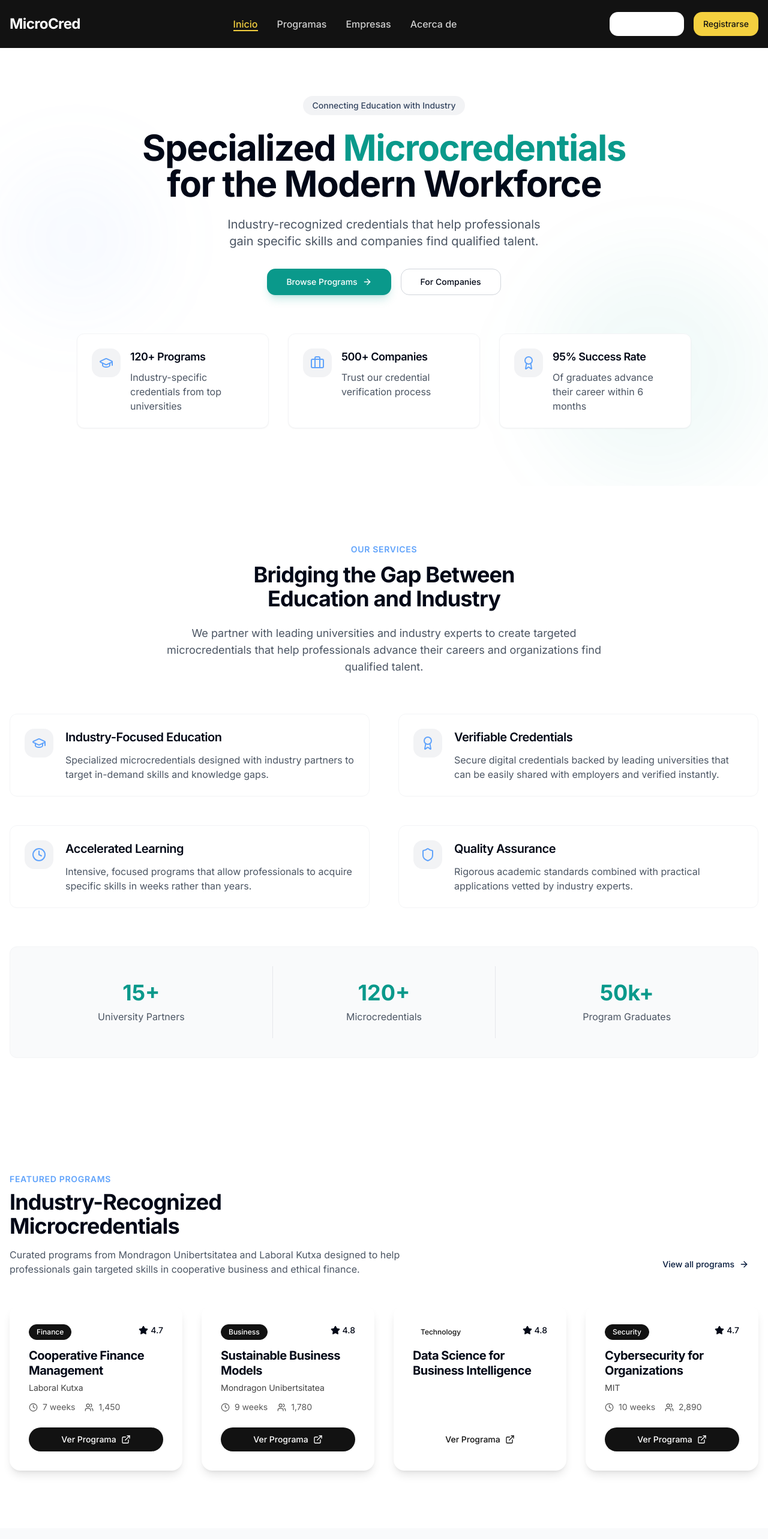
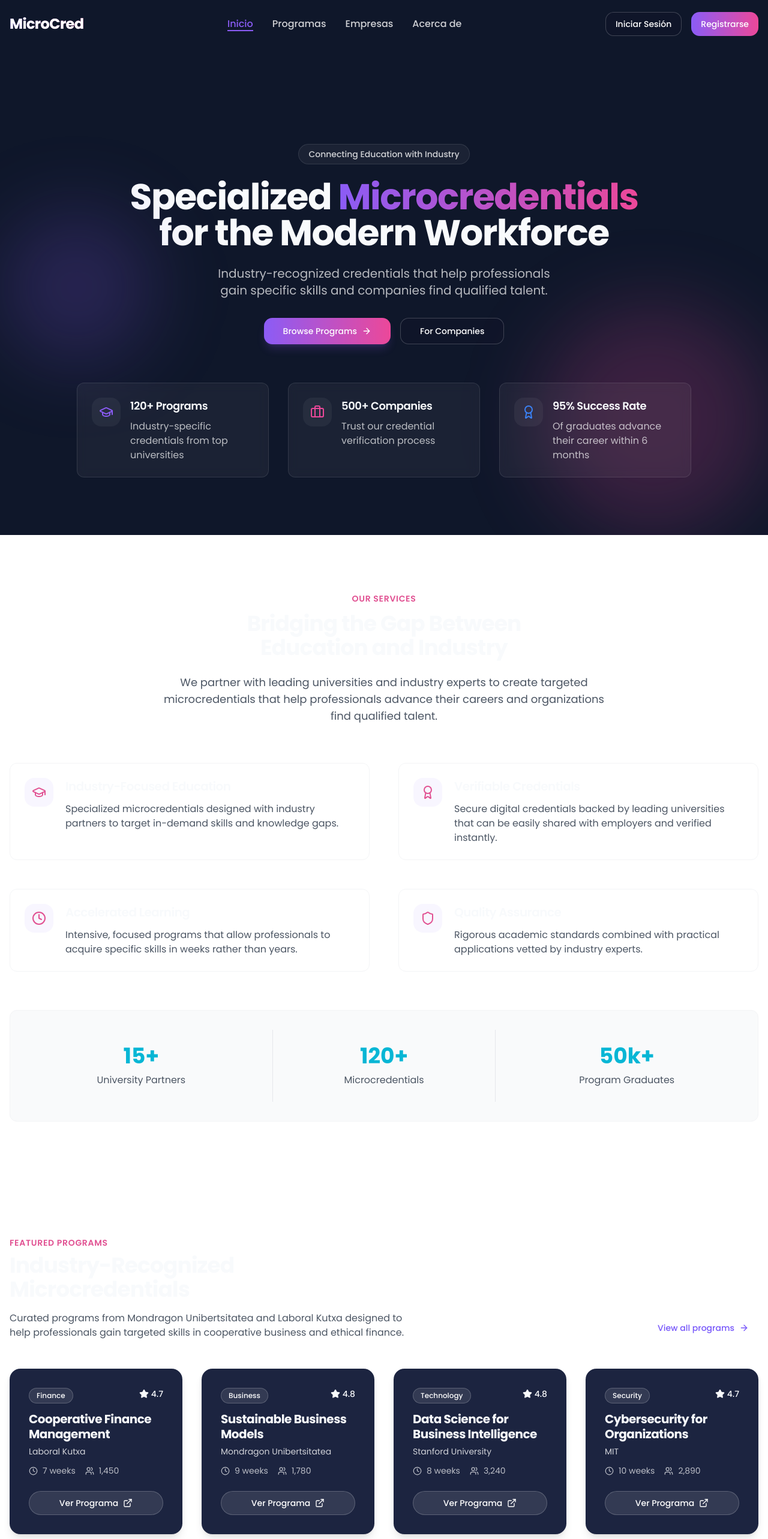
Before and after one commit to xabimurua/microcred-university-link, a React (Vite) app: page / in a window 1280 px wide. Shown: the top 2566 px of the page at 60% size. Built offline with nearby package versions, Linux system fonts and the light colour scheme.

Commit message:
Refactor: Apply theme to all pages
Apply the dark theme and styling to all platform pages.

```diff
--- a/src/App.css
+++ b/src/App.css
@@ -5,12 +5,55 @@
   width: 100%;
   display: flex;
   flex-direction: column;
+  background-color: #0F172A; /* Dark blue background */
 }
 
 /* Content area */
 .content-area {
   flex: 1;
   padding-top: 5rem;
+}
+
+/* Gradient text */
+.gradient-text {
+  background: linear-gradient(to right, #8B5CF6, #EC4899);
+  -webkit-background-clip: text;
+  background-clip: text;
+  color: transparent;
+}
+
+/* Glow effect for buttons */
+.glow-button {
+  position: relative;
+  z-index: 1;
+}
+
+.glow-button::before {
+  content: '';
+  position: absolute;
+  z-index: -1;
+  top: 0;
+  left: 0;
+  right: 0;
+  bottom: 0;
+  background: linear-gradient(to right, #8B5CF6, #EC4899);
+  border-radius: inherit;
+  opacity: 0;
+  transition: opacity 0.3s ease;
+}
+
+.glow-button:hover::before {
+  opacity: 0.5;
+}
+
+/* Card hover effect */
+.card-hover {
+  transition: transform 0.3s ease, box-shadow 0.3s ease;
+}
+
+.card-hover:hover {
+  transform: translateY(-5px);
+  box-shadow: 0 10px 25px -5px rgba(139, 92, 246, 0.3);
 }
 
 @media (prefers-reduced-motion: no-preference) {
@@ -27,3 +70,12 @@
     transform: rotate(360deg);
   }
 }
+
+/* Glassmorphism effect */
+.glass {
+  background: rgba(255, 255, 255, 0.05);
+  backdrop-filter: blur(8px);
+  -webkit-backdrop-filter: blur(8px);
+  border: 1px solid rgba(255, 255, 255, 0.1);
+  border-radius: 16px;
+}
--- a/src/App.tsx
+++ b/src/App.tsx
@@ -11,6 +11,7 @@ import ProgramDetails from "./pages/ProgramDetails";
 import ForCompanies from "./pages/ForCompanies";
 import Auth from "./pages/Auth";
 import NotFound from "./pages/NotFound";
+import "./App.css";
 
 const queryClient = new QueryClient();
 
@@ -21,6 +22,8 @@ const App = () => (
         <Toaster />
         <Sonner />
         <BrowserRouter>
+          <div className="app-container">
+            <div className="content-area">
               <Routes>
                 <Route path="/" element={<Index />} />
                 <Route path="/programs" element={<Programs />} />
@@ -29,6 +32,8 @@ const App = () => (
                 <Route path="/auth" element={<Auth />} />
                 <Route path="*" element={<NotFound />} />
               </Routes>
+            </div>
+          </div>
         </BrowserRouter>
       </TooltipProvider>
     </AuthProvider>
--- a/src/components/Hero.tsx
+++ b/src/components/Hero.tsx
@@ -37,11 +37,11 @@ const Hero = () => {
   }, []);
 
   return (
-    <section className="pt-32 pb-16 md:pt-40 md:pb-24 bg-white relative overflow-hidden">
+    <section className="pt-32 pb-16 md:pt-40 md:pb-24 bg-darkbg relative overflow-hidden">
       {/* Decorative Elements */}
       <div className="absolute top-0 left-0 w-full h-full overflow-hidden pointer-events-none">
-        <div className="absolute top-1/3 left-0 w-64 h-64 bg-secondary/5 rounded-full filter blur-3xl"></div>
-        <div className="absolute bottom-0 right-0 w-96 h-96 bg-accent/5 rounded-full filter blur-3xl"></div>
+        <div className="absolute top-1/3 left-0 w-64 h-64 bg-purple/20 rounded-full filter blur-3xl"></div>
+        <div className="absolute bottom-0 right-0 w-96 h-96 bg-pink/20 rounded-full filter blur-3xl"></div>
       </div>
 
       <div
@@ -49,23 +49,23 @@ const Hero = () => {
         className="container px-4 mx-auto opacity-100 transition-all duration-1000 ease-out"
       >
         <div className="max-w-4xl mx-auto text-center">
-          <div className="inline-block mb-6 px-4 py-1.5 bg-primary/5 rounded-full text-primary/80 font-medium text-sm">
+          <div className="inline-block mb-6 px-4 py-1.5 bg-white/5 rounded-full text-white/80 font-medium text-sm border border-white/10">
             Connecting Education with Industry
           </div>
 
           <h1 className="text-4xl md:text-5xl lg:text-6xl font-bold mb-6 text-balance">
-            Specialized <span className="text-accent">Microcredentials</span> for the Modern Workforce
+            Specialized <span className="gradient-text">Microcredentials</span> for the Modern Workforce
           </h1>
 
-          <p className="text-lg md:text-xl text-gray-600 mb-8 max-w-3xl mx-auto text-balance">
+          <p className="text-lg md:text-xl text-white/70 mb-8 max-w-3xl mx-auto text-balance">
             Industry-recognized credentials that help professionals gain specific skills and companies find qualified talent.
           </p>
 
           <div className="flex flex-col sm:flex-row justify-center gap-4 mb-16">
-            <Button size="lg" className="bg-accent hover:bg-accent/90 gap-2 text-white shadow-lg shadow-accent/20">
+            <Button size="lg" className="bg-gradient-to-r from-purple to-pink hover:opacity-90 gap-2 text-white shadow-lg shadow-purple/20 glow-button">
               Browse Programs <ArrowRight size={16} />
             </Button>
-            <Button size="lg" variant="outline" className="border-gray-300 hover:bg-gray-50">
+            <Button size="lg" variant="outline" className="border-white/20 hover:bg-white/10 text-white">
               For Companies
             </Button>
           </div>
@@ -74,19 +74,19 @@ const Hero = () => {
         {/* Stats/Features */}
         <div className="grid grid-cols-1 md:grid-cols-3 gap-8 max-w-5xl mx-auto">
           <FeatureCard
-            icon={<GraduationCap className="text-secondary" />}
+            icon={<GraduationCap className="text-purple" />}
             title="120+ Programs"
             description="Industry-specific credentials from top universities"
             delay={100}
           />
           <FeatureCard
-            icon={<Briefcase className="text-secondary" />}
+            icon={<Briefcase className="text-pink" />}
             title="500+ Companies"
             description="Trust our credential verification process"
             delay={300}
           />
           <FeatureCard
-            icon={<Award className="text-secondary" />}
+            icon={<Award className="text-blue" />}
             title="95% Success Rate"
             description="Of graduates advance their career within 6 months"
             delay={500}
@@ -110,16 +110,16 @@ const FeatureCard = ({
 }) => {
   return (
     <div
-      className="bg-white p-6 rounded-xl shadow-sm border border-gray-100 hover-lift overflow-hidden"
+      className="glass p-6 rounded-xl hover-lift border border-white/10 overflow-hidden"
       style={{ animation: `fadeIn 0.5s ease-out forwards ${delay}ms` }}
     >
       <div className="flex items-start gap-4">
-        <div className="p-3 rounded-lg bg-primary/5">
+        <div className="p-3 rounded-lg bg-white/5">
           {icon}
         </div>
         <div>
           <h3 className="text-lg font-semibold mb-2">{title}</h3>
-          <p className="text-gray-600">{description}</p>
+          <p className="text-white/70">{description}</p>
         </div>
       </div>
     </div>
--- a/src/components/Navbar.tsx
+++ b/src/components/Navbar.tsx
@@ -1,6 +1,6 @@
 
 import React, { useState, useEffect } from "react";
-import { Menu, X, UserCircle2 } from "lucide-react";
+import { Menu, X, UserCircle2, LogOut, User } from "lucide-react";
 import { Button } from "@/components/ui/button";
 import { cn } from "@/lib/utils";
 import { Link, useLocation, useNavigate } from "react-router-dom";
@@ -13,7 +13,6 @@ import {
   DropdownMenuTrigger,
 } from "@/components/ui/dropdown-menu";
 import { Avatar, AvatarFallback } from "@/components/ui/avatar";
-import { LogOut, User } from "lucide-react";
 
 const Navbar = () => {
   const [isScrolled, setIsScrolled] = useState(false);
@@ -55,7 +54,7 @@ const Navbar = () => {
     >
       <div className="container px-4 mx-auto flex items-center justify-between">
         <div className="flex items-center">
-          <Link to="/" className="text-white font-bold text-2xl tracking-tight">
+          <Link to="/" className="text-white font-bold text-2xl tracking-tight gradient-text">
             MicroCred
           </Link>
         </div>
@@ -73,7 +72,7 @@ const Navbar = () => {
               <DropdownMenuTrigger asChild>
                 <Button variant="ghost" className="relative h-10 w-10 rounded-full border border-white/20 bg-darkbg-lighter">
                   <Avatar className="h-9 w-9">
-                    <AvatarFallback className="bg-yellow text-darkbg">
+                    <AvatarFallback className="bg-purple text-white">
                       {user.email?.[0].toUpperCase()}
                     </AvatarFallback>
                   </Avatar>
@@ -96,7 +95,7 @@ const Navbar = () => {
                 Iniciar Sesión
               </Button>
               <Button
-                className="bg-yellow text-darkbg hover:bg-yellow/90 transition-standard font-medium"
+                className="bg-gradient-to-r from-purple to-pink text-white hover:opacity-90 transition-standard font-medium glow-button"
                 onClick={() => navigate("/auth")}
               >
                 Registrarse
@@ -132,7 +131,7 @@ const Navbar = () => {
             <Button variant="outline" className="w-full border-white/20 text-white">
               Iniciar Sesión
             </Button>
-            <Button className="w-full bg-yellow text-darkbg hover:bg-yellow/90">
+            <Button className="w-full bg-gradient-to-r from-purple to-pink text-white hover:opacity-90">
               Registrarse
             </Button>
           </div>
@@ -159,13 +158,13 @@ const NavLink = ({
       <a
         href={to}
         className={cn(
-          "text-white/80 hover:text-yellow font-medium transition-standard relative group",
-          isActive && "text-yellow"
+          "text-white/80 hover:text-purple font-medium transition-standard relative group",
+          isActive && "text-purple"
         )}
       >
         {children}
         <span className={cn(
-          "absolute bottom-0 left-0 h-0.5 bg-yellow transition-all duration-300",
+          "absolute bottom-0 left-0 h-0.5 bg-purple transition-all duration-300",
           isActive ? "w-full" : "w-0 group-hover:w-full"
         )}></span>
       </a>
@@ -176,13 +175,13 @@ const NavLink = ({
     <Link
       to={to}
       className={cn(
-        "text-white/80 hover:text-yellow font-medium transition-standard relative group",
-        isActive && "text-yellow"
+        "text-white/80 hover:text-purple font-medium transition-standard relative group",
+        isActive && "text-purple"
       )}
     >
       {children}
       <span className={cn(
-        "absolute bottom-0 left-0 h-0.5 bg-yellow transition-all duration-300",
+        "absolute bottom-0 left-0 h-0.5 bg-purple transition-all duration-300",
         isActive ? "w-full" : "w-0 group-hover:w-full"
       )}></span>
     </Link>
@@ -207,7 +206,7 @@ const MobileNavLink = ({
         href={to}
         className={cn(
           "text-xl font-medium py-2 transition-standard",
-          isActive ? "text-yellow" : "text-white"
+          isActive ? "text-purple" : "text-white"
         )}
       >
         {children}
@@ -220,7 +219,7 @@ const MobileNavLink = ({
       to={to}
       className={cn(
         "text-xl font-medium py-2 transition-standard",
-        isActive ? "text-yellow" : "text-white"
+        isActive ? "text-purple" : "text-white"
       )}
     >
       {children}
--- a/src/components/ProgramCard.tsx
+++ b/src/components/ProgramCard.tsx
@@ -36,7 +36,7 @@ interface ProgramCardProps {
 
 // Generate a color for each card based on the index
 const getCardColor = (index: number) => {
-  const colors = ['card-yellow', 'card-purple', 'card-orange', 'card-teal'];
+  const colors = ['card-purple', 'card-pink', 'card-blue', 'card-green'];
   return colors[index % colors.length];
 };
 
@@ -60,7 +60,7 @@ const ProgramCard = ({ program, index, showBookmark = false }: ProgramCardProps)
   return (
     <Card
       className={cn(
-        "h-full overflow-hidden group transition-all duration-300 border-0 shadow-lg animate-scale-in",
+        "h-full overflow-hidden group transition-all duration-300 border-0 shadow-lg animate-scale-in glow-effect",
         cardColor
       )}
       style={{
@@ -72,12 +72,7 @@ const ProgramCard = ({ program, index, showBookmark = false }: ProgramCardProps)
         <div className="flex justify-between items-start">
           <Badge
             variant="outline"
-            className={cn(
-              "text-xs font-medium rounded-full px-3 py-1 mb-2",
-              cardColor === 'card-yellow' || cardColor === 'card-teal' || cardColor === 'card-purple'
-                ? "bg-darkbg text-white border-darkbg"
-                : "bg-white text-darkbg border-white"
-            )}
+            className="text-xs font-medium rounded-full px-3 py-1 mb-2 bg-white/10 text-white border-white/20"
           >
             {program.category}
           </Badge>
@@ -94,23 +89,13 @@ const ProgramCard = ({ program, index, showBookmark = false }: ProgramCardProps)
           {program.title}
         </CardTitle>
 
-        <CardDescription className={cn(
-          "text-sm flex items-center gap-1",
-          cardColor === 'card-yellow' || cardColor === 'card-teal' || cardColor === 'card-purple'
-            ? "text-darkbg/80"
-            : "text-white/80"
-        )}>
+        <CardDescription className="text-sm flex items-center gap-1 text-white/80">
           {program.provider}
         </CardDescription>
       </CardHeader>
 
       <CardContent className="p-4 pt-0">
-        <div className={cn(
-          "flex items-center text-sm",
-          cardColor === 'card-yellow' || cardColor === 'card-teal' || cardColor === 'card-purple'
-            ? "text-darkbg/70"
-            : "text-white/70"
-        )}>
+        <div className="flex items-center text-sm text-white/70">
           <Clock size={15} className="mr-2" />
           <span className="mr-4">{program.duration}</span>
 
@@ -121,13 +106,8 @@ const ProgramCard = ({ program, index, showBookmark = false }: ProgramCardProps)
 
       <CardFooter className="p-4 pt-2">
         <Button
-          variant={cardColor === 'card-orange' ? "outline" : "default"}
-          className={cn(
-            "w-full transition-all duration-300 flex items-center gap-2 font-medium rounded-full",
-            cardColor === 'card-yellow' || cardColor === 'card-teal' || cardColor === 'card-purple'
-              ? "bg-darkbg hover:bg-darkbg/80 text-white"
-              : "bg-white hover:bg-white/90 text-darkbg border-white"
-          )}
+          variant="outline"
+          className="w-full transition-all duration-300 flex items-center gap-2 font-medium rounded-full bg-white/10 hover:bg-white/20 text-white border-white/20"
           onClick={handleViewProgram}
         >
           Ver Programa
@@ -137,12 +117,7 @@ const ProgramCard = ({ program, index, showBookmark = false }: ProgramCardProps)
 
       {showBookmark && (
         <button
-          className={cn(
-            "absolute top-3 right-3 p-1.5 rounded-full transition-colors z-20",
-            cardColor === 'card-yellow' || cardColor === 'card-teal' || cardColor === 'card-purple'
-              ? "bg-darkbg text-white hover:bg-darkbg/80"
-              : "bg-white text-darkbg hover:bg-white/90"
-          )}
+          className="absolute top-3 right-3 p-1.5 rounded-full transition-colors z-20 bg-white/10 text-white hover:bg-white/20"
           onClick={handleBookmark}
           aria-label="Bookmark program"
         >
--- a/src/index.css
+++ b/src/index.css
@@ -1,5 +1,6 @@
 
 @import url('https://fonts.googleapis.com/css2?family=Inter:wght@300;400;500;600;700;800&display=swap');
+@import url('https://fonts.googleapis.com/css2?family=Poppins:wght@300;400;500;600;700;800&display=swap');
 
 @tailwind base;
 @tailwind components;
@@ -7,79 +8,52 @@
 
 @layer base {
   :root {
-    --background: 0 0% 100%;
-    --foreground: 222.2 84% 4.9%;
+    --background: 226 45% 11%;
+    --foreground: 210 40% 98%;
 
-    --card: 0 0% 100%;
-    --card-foreground: 222.2 84% 4.9%;
+    --card: 226 39% 18%;
+    --card-foreground: 210 40% 98%;
 
-    --popover: 0 0% 100%;
-    --popover-foreground: 222.2 84% 4.9%;
+    --popover: 226 45% 11%;
+    --popover-foreground: 210 40% 98%;
 
-    --primary: 217 91% 12%;
+    --primary: 252 94% 66%;
     --primary-foreground: 210 40% 98%;
 
-    --secondary: 214 95% 68%;
-    --secondary-foreground: 222.2 47.4% 11.2%;
+    --secondary: 333 71% 60%;
+    --secondary-foreground: 210 40% 98%;
 
-    --accent: 174 88% 32%;
+    --accent: 189 94% 43%;
     --accent-foreground: 210 40% 98%;
 
-    --muted: 210 40% 96.1%;
-    --muted-foreground: 215.4 16.3% 46.9%;
-
-    --destructive: 0 84.2% 60.2%;
-    --destructive-foreground: 210 40% 98%;
-
-    --border: 214.3 31.8% 91.4%;
-    --input: 214.3 31.8% 91.4%;
-    --ring: 222.2 84% 4.9%;
-
-    --radius: 1rem;
-  }
-
-  /* Dark theme variables based on the image */
-  .dark {
-    --background: 0 0% 7%;
-    --foreground: 210 40% 98%;
-
-    --card: 0 0% 18%;
-    --card-foreground: 210 40% 98%;
-
-    --popover: 0 0% 12%;
-    --popover-foreground: 210 40% 98%;
-
-    --primary: 210 40% 98%;
-    --primary-foreground: 222.2 47.4% 11.2%;
-
-    --secondary: 45 100% 60%;
-    --secondary-foreground: 0 0% 12%;
-
-    --accent: 288 51% 53%;
-    --accent-foreground: 210 40% 98%;
-
-    --muted: 0 0% 18%;
-    --muted-foreground: 215 20.2% 65.1%;
+    --muted: 226 39% 25%;
+    --muted-foreground: 215 20.2% 75.1%;
 
     --destructive: 0 62.8% 50.6%;
     --destructive-foreground: 210 40% 98%;
 
-    --border: 0 0% 25%;
-    --input: 0 0% 25%;
-    --ring: 212.7 26.8% 83.9%;
+    --border: 226 39% 25%;
+    --input: 226 39% 25%;
+    --ring: 252 94% 66%;
+
+    --radius: 1rem;
   }
+}
 
-  html {
-    @apply scroll-smooth;
+@layer base {
+  * {
+    @apply border-border;
   }
 
   body {
     @apply bg-darkbg text-foreground font-sans;
     overflow-x: hidden;
+    font-family: 'Poppins', sans-serif;
   }
 
   h1, h2, h3, h4, h5, h6 {
     @apply font-bold tracking-tight;
+    font-family: 'Poppins', sans-serif;
   }
 }
 
@@ -101,25 +75,38 @@
     text-wrap: balance;
   }
 
-  /* Card styles based on the image */
-  .card-yellow {
-    @apply bg-yellow rounded-xl p-4 text-darkbg;
+  /* Card styles based on the new design */
+  .card-purple {
+    @apply bg-purple rounded-xl p-4 text-white shadow-lg shadow-purple/20;
   }
 
-  .card-purple {
-    @apply bg-purple-light rounded-xl p-4 text-darkbg;
+  .card-pink {
+    @apply bg-pink rounded-xl p-4 text-white shadow-lg shadow-pink/20;
   }
 
-  .card-orange {
-    @apply bg-orange rounded-xl p-4 text-white;
+  .card-blue {
+    @apply bg-blue rounded-xl p-4 text-white shadow-lg shadow-blue/20;
   }
 
-  .card-teal {
-    @apply bg-teal rounded-xl p-4 text-darkbg;
+  .card-green {
+    @apply bg-green rounded-xl p-4 text-white shadow-lg shadow-green/20;
   }
 
   .card-dark {
-    @apply bg-darkbg-card rounded-xl p-4 text-white border border-white/10;
+    @apply bg-darkbg-card rounded-xl p-4 text-white border border-white/10 shadow-lg;
+  }
+
+  .glow-effect {
+    @apply relative;
+  }
+
+  .glow-effect::before {
+    content: "";
+    @apply absolute -inset-0.5 bg-gradient-to-r from-purple to-pink rounded-xl blur opacity-50 -z-10 transition-all duration-300;
+  }
+
+  .glow-effect:hover::before {
+    @apply opacity-75;
   }
 }
 
--- a/tailwind.config.ts
+++ b/tailwind.config.ts
@@ -67,30 +67,40 @@ export default {
 					ring: 'hsl(var(--sidebar-ring))'
 				},
 				// New theme colors based on the image
+				purple: {
+					DEFAULT: '#8B5CF6', // Bright purple
+					light: '#A78BFA',
+					dark: '#6D28D9',
+				},
+				pink: {
+					DEFAULT: '#EC4899',
+					light: '#F9A8D4',
+					dark: '#DB2777',
+				},
+				blue: {
+					DEFAULT: '#3B82F6',
+					light: '#93C5FD',
+					dark: '#2563EB',
+				},
+				green: {
+					DEFAULT: '#10B981',
+					light: '#6EE7B7',
+					dark: '#059669',
+				},
 				yellow: {
-					DEFAULT: '#F4D03F',
-					light: '#FCF3CF',
-					dark: '#D4AC0D',
-				},
-				purple: {
-					DEFAULT: '#9B59B6',
-					light: '#D7BDE2',
-					dark: '#8E44AD',
+					DEFAULT: '#F59E0B',
+					light: '#FCD34D',
+					dark: '#D97706',
 				},
 				orange: {
-					DEFAULT: '#E74C3C',
-					light: '#F5B7B1',
-					dark: '#C0392B',
-				},
-				teal: {
-					DEFAULT: '#AED6F1',
-					light: '#D6EAF8',
-					dark: '#3498DB',
+					DEFAULT: '#F97316',
+					light: '#FDBA74',
+					dark: '#C2410C',
 				},
 				darkbg: {
-					DEFAULT: '#121212',
-					lighter: '#1E1E1E',
-					card: '#2D2D2D',
+					DEFAULT: '#0F172A', // Dark blue background
+					lighter: '#1E293B',
+					card: '#334155',
 				}
 			},
 			borderRadius: {
```
Also changed, not shown: src/components/Footer.tsx (+15 -15 lines). Lines whose indentation alone changed are shown as unchanged.
